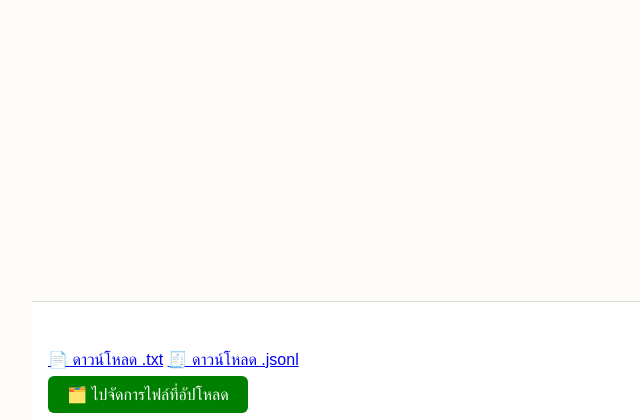
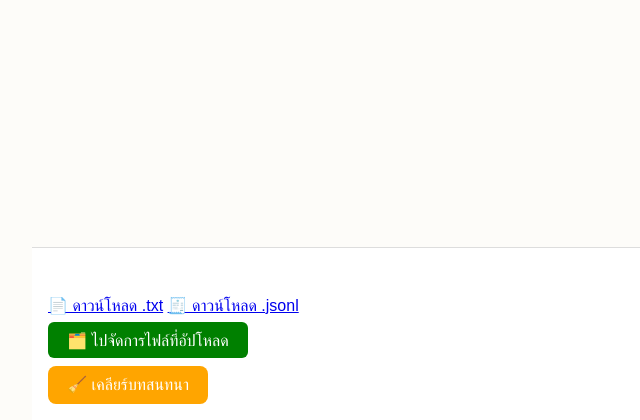
Before and after one commit to thammarongsak/waibon, a Flask app: template templates/index.html in a window 1280 px wide. Shown: the part 380-800 px from the top of the page, without its empty margins (0-640 px from the left). Run offline with Flask 3, Linux system fonts and the light colour scheme; the template is opened without the code that fills it, so the values that code supplies are empty.

Commit message:
Update index.html

```diff
--- a/templates/index.html
+++ b/templates/index.html
@@ -121,6 +121,9 @@
     </div>
     <div style="margin-top: 1rem;">
         <a href="/upload-panel" class="btn" style="background-color: green; padding: 0.6rem 1.2rem; border-radius: 6px; color: white; text-decoration: none;">🗂️ ไปจัดการไฟล์ที่อัปโหลด</a>
+        <form method="POST" action="/clear_chat" onsubmit="return confirm('ต้องการเริ่มบทสนทนาใหม่หรือไม่?');" style="margin-top: 1rem;">
+            <button type="submit" class="btn" style="background-color: orange;">🧹 เคลียร์บทสนทนา</button>
+        </form>
     </div>
   </footer>
 
```
